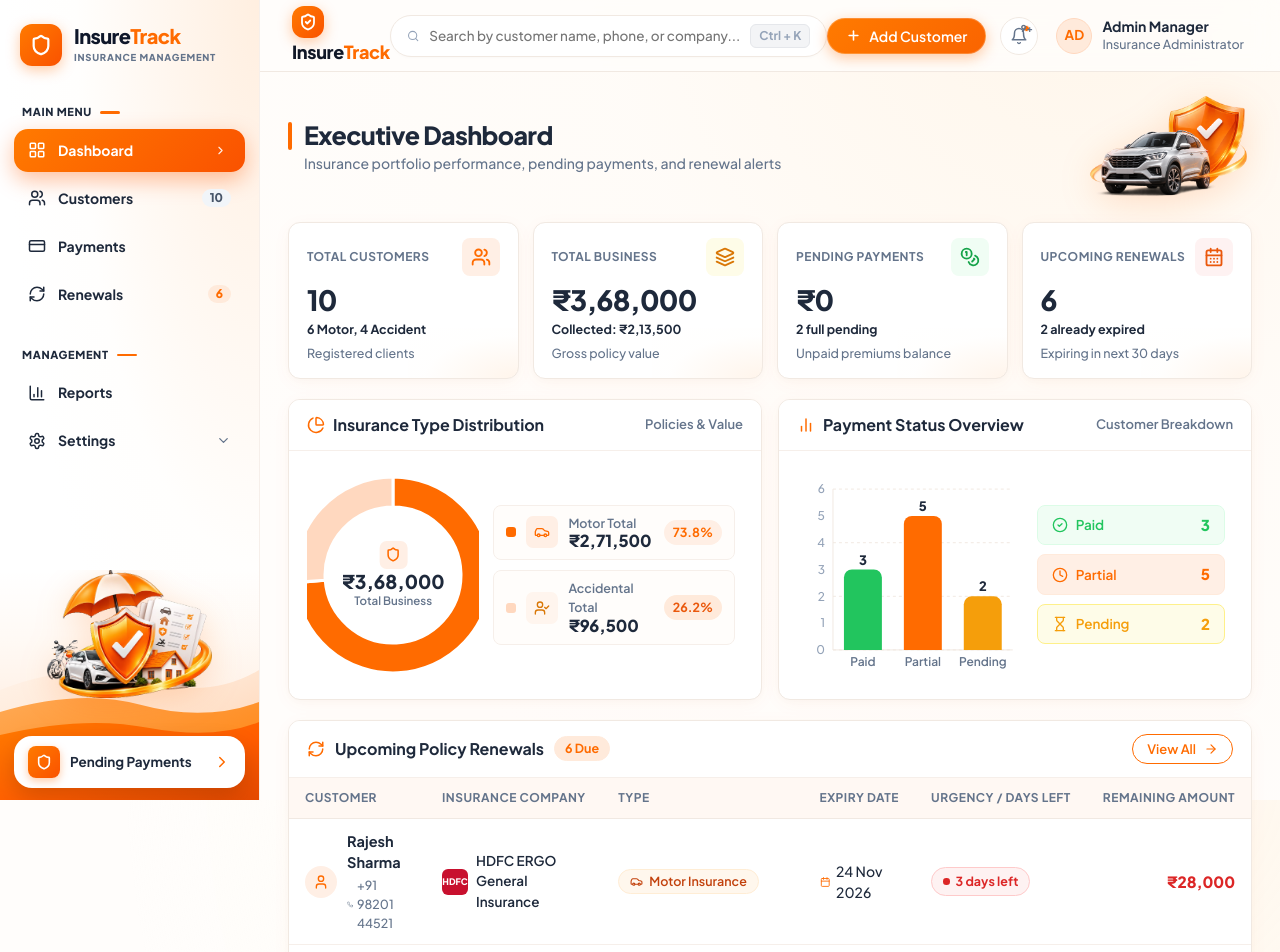
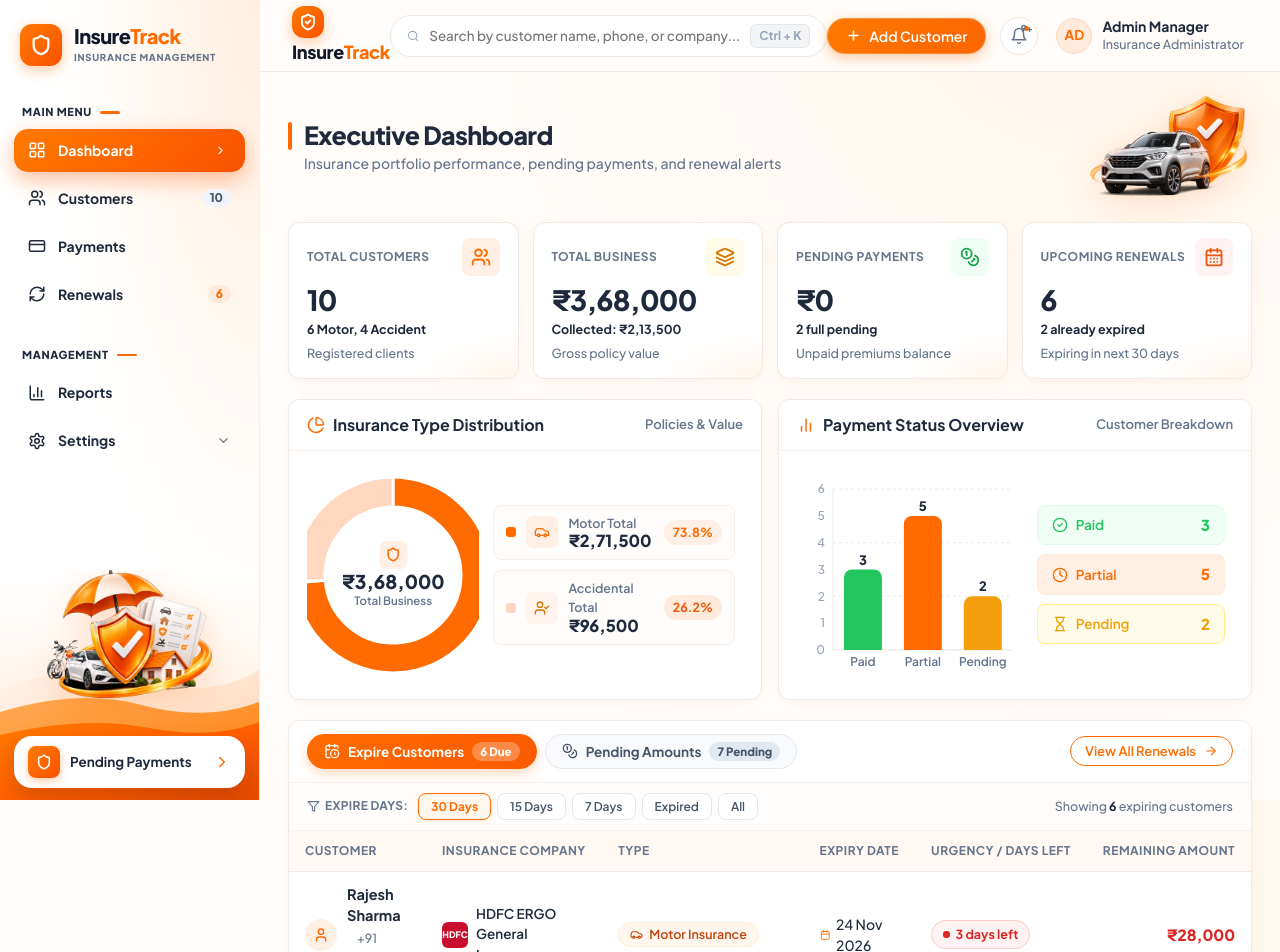
Before and after one commit to saravananpepsoftware/insurance-tracker, a React (Vite) app: page / in a window 1280 px wide. Shown: the top 952 px of the page. Built offline with nearby package versions, Linux system fonts and the light colour scheme.

Commit message:
feat(dashboard): add filter tabs for Expire Customers and Pending Amounts with 30d, 15d, 7d, expired days filter pills

```diff
--- a/src/components/dashboard/UpcomingRenewalsList.jsx
+++ b/src/components/dashboard/UpcomingRenewalsList.jsx
@@ -1,64 +1,205 @@
-import React from 'react';
+import React, { useState, useMemo } from 'react';
 import { useNavigate } from 'react-router-dom';
 import { calculateDaysRemaining, formatIndianDate, getUrgencyInfo } from '../../utils/dateUtils';
 import { formatCurrency } from '../../utils/formatCurrency';
 import { getCarrierBadge } from '../../utils/carrierUtils';
+import { PaymentStatusBadge } from '../common/StatusBadge';
 import {
-  RefreshCw,
   ArrowRight,
   Phone,
   User,
   Car,
   Shield,
   Calendar,
-  ChevronRight
+  ChevronRight,
+  CalendarClock,
+  Coins,
+  Filter
 } from 'lucide-react';
 
-export function UpcomingRenewalsList({ customers }) {
+export function UpcomingRenewalsList({ customers = [] }) {
   const navigate = useNavigate();
 
-  // Filter policies expiring in next 30 days and not expired
-  const upcoming = customers
-    .filter((c) => {
+  // Tab filter: 'expiring' | 'pending'
+  const [activeTab, setActiveTab] = useState('expiring');
+
+  // Days filter: '30' | '15' | '7' | 'expired' | 'all'
+  const [daysFilter, setDaysFilter] = useState('30');
+
+  // Overall badge counts
+  const expiring30Count = useMemo(() => {
+    return customers.filter((c) => {
       const days = calculateDaysRemaining(c.policyEndDate);
       return days >= 0 && days <= 30;
-    })
-    .sort((a, b) => calculateDaysRemaining(a.policyEndDate) - calculateDaysRemaining(b.policyEndDate));
+    }).length;
+  }, [customers]);
+
+  const pendingCount = useMemo(() => {
+    return customers.filter((c) => (Number(c.remainingAmount) || 0) > 0).length;
+  }, [customers]);
+
+  // Filtered customer list
+  const filteredList = useMemo(() => {
+    let list = [...customers];
+
+    if (activeTab === 'expiring') {
+      // 1. Expire Customers Filter
+      if (daysFilter === '30') {
+        list = list.filter((c) => {
+          const days = calculateDaysRemaining(c.policyEndDate);
+          return days >= 0 && days <= 30;
+        });
+      } else if (daysFilter === '15') {
+        list = list.filter((c) => {
+          const days = calculateDaysRemaining(c.policyEndDate);
+          return days >= 0 && days <= 15;
+        });
+      } else if (daysFilter === '7') {
+        list = list.filter((c) => {
+          const days = calculateDaysRemaining(c.policyEndDate);
+          return days >= 0 && days <= 7;
+        });
+      } else if (daysFilter === 'expired') {
+        list = list.filter((c) => calculateDaysRemaining(c.policyEndDate) < 0);
+      } else if (daysFilter === 'all') {
+        list = list.filter((c) => !!c.policyEndDate);
+      }
+
+      // Sort by earliest expiration first
+      list.sort((a, b) => calculateDaysRemaining(a.policyEndDate) - calculateDaysRemaining(b.policyEndDate));
+    } else {
+      // 2. Pending Amounts Filter (customers with pending balance)
+      list = list.filter((c) => (Number(c.remainingAmount) || 0) > 0);
+
+      if (daysFilter === '30') {
+        list = list.filter((c) => {
+          const days = calculateDaysRemaining(c.policyEndDate);
+          return days >= 0 && days <= 30;
+        });
+      } else if (daysFilter === '15') {
+        list = list.filter((c) => {
+          const days = calculateDaysRemaining(c.policyEndDate);
+          return days >= 0 && days <= 15;
+        });
+      } else if (daysFilter === '7') {
+        list = list.filter((c) => {
+          const days = calculateDaysRemaining(c.policyEndDate);
+          return days >= 0 && days <= 7;
+        });
+      } else if (daysFilter === 'expired') {
+        list = list.filter((c) => calculateDaysRemaining(c.policyEndDate) < 0);
+      }
+
+      // Sort by highest pending amount first, then by earliest expiration
+      list.sort((a, b) => {
+        const remDiff = (Number(b.remainingAmount) || 0) - (Number(a.remainingAmount) || 0);
+        if (remDiff !== 0) return remDiff;
+        return calculateDaysRemaining(a.policyEndDate) - calculateDaysRemaining(b.policyEndDate);
+      });
+    }
+
+    return list;
+  }, [customers, activeTab, daysFilter]);
 
   return (
     <div className="app-card renewals-dashboard-card" style={{ marginBottom: '24px' }}>
-      <div className="card-header">
-        <div style={{ display: 'flex', alignItems: 'center', gap: '10px', flexWrap: 'wrap' }}>
-          <RefreshCw size={18} color="var(--primary-orange)" />
-          <span style={{ fontSize: '16px', fontWeight: 700, color: 'var(--text-primary)' }}>
-            Upcoming Policy Renewals
+      {/* Card Header with Two Filter Tabs & View All Button */}
+      <div className="card-header" style={{ flexWrap: 'wrap', gap: '12px' }}>
+        <div className="dashboard-table-tabs">
+          {/* Tab 1: Expire Customers */}
+          <button
+            type="button"
+            className={`dashboard-filter-tab ${activeTab === 'expiring' ? 'active' : ''}`}
+            onClick={() => setActiveTab('expiring')}
+          >
+            <CalendarClock size={16} />
+            <span>Expire Customers</span>
+            <span className="tab-count-pill">
+              {expiring30Count} Due
             </span>
-          <span
-            className="badge badge-orange"
-            style={{ backgroundColor: '#FFEADB', color: 'var(--primary-orange)', fontWeight: 700, fontSize: '12.5px', padding: '3px 10px' }}
+          </button>
+
+          {/* Tab 2: Pending Amounts */}
+          <button
+            type="button"
+            className={`dashboard-filter-tab ${activeTab === 'pending' ? 'active' : ''}`}
+            onClick={() => setActiveTab('pending')}
           >
-            {upcoming.length} Due
+            <Coins size={16} />
+            <span>Pending Amounts</span>
+            <span className="tab-count-pill">
+              {pendingCount} Pending
             </span>
+          </button>
         </div>
 
         <button
+          type="button"
           className="btn btn-outline-orange btn-sm"
-          onClick={() => navigate('/renewals')}
+          onClick={() => navigate(activeTab === 'expiring' ? '/renewals' : '/payments')}
           style={{ padding: '6px 14px', fontSize: '13px' }}
         >
-          <span>View All</span>
+          <span>{activeTab === 'expiring' ? 'View All Renewals' : 'View All Payments'}</span>
           <ArrowRight size={14} />
         </button>
       </div>
 
+      {/* Days Filter Sub-Bar */}
+      <div className="dashboard-table-subbar">
+        <div className="days-filter-container">
+          <span className="days-filter-label">
+            <Filter size={13} />
+            <span>Expire Days:</span>
+          </span>
+
+          <div className="days-filter-pills">
+            {[
+              { id: '30', label: '30 Days' },
+              { id: '15', label: '15 Days' },
+              { id: '7', label: '7 Days' },
+              { id: 'expired', label: 'Expired' },
+              { id: 'all', label: 'All' },
+            ].map((pill) => (
+              <button
+                key={pill.id}
+                type="button"
+                className={`days-filter-pill ${daysFilter === pill.id ? 'active' : ''}`}
+                onClick={() => setDaysFilter(pill.id)}
+              >
+                {pill.label}
+              </button>
+            ))}
+          </div>
+        </div>
+
+        <div className="days-filter-summary">
+          Showing <strong>{filteredList.length}</strong> {activeTab === 'expiring' ? 'expiring customers' : 'pending amount customers'}
+        </div>
+      </div>
+
+      {/* Table Content */}
       <div style={{ padding: 0 }}>
-        {upcoming.length === 0 ? (
-          <div style={{ padding: '32px', textAlign: 'center', color: 'var(--text-secondary)' }}>
-            <p style={{ fontWeight: 600, color: 'var(--text-primary)' }}>No policies expiring in the next 30 days!</p>
+        {filteredList.length === 0 ? (
+          <div style={{ padding: '36px 20px', textAlign: 'center', color: 'var(--text-secondary)' }}>
+            <p style={{ fontWeight: 700, fontSize: '15px', color: 'var(--text-primary)', marginBottom: '6px' }}>
+              {activeTab === 'expiring'
+                ? `No expiring customers found for ${daysFilter === 'all' ? 'All' : daysFilter === 'expired' ? 'Expired' : `${daysFilter} days`}!`
+                : `No pending amount customers found for ${daysFilter === 'all' ? 'All' : daysFilter === 'expired' ? 'Expired' : `${daysFilter} days`}!`}
+            </p>
+            <p style={{ fontSize: '13px', color: '#64748B', marginBottom: '14px' }}>
+              Try selecting a different expire days filter above or switch tabs.
+            </p>
+            <button
+              type="button"
+              className="btn btn-secondary btn-sm"
+              onClick={() => setDaysFilter('all')}
+            >
+              Show All Customers
+            </button>
           </div>
         ) : (
           <>
-            {/* Desktop Table View (Hidden on mobile) */}
+            {/* Desktop Table View */}
             <div className="table-container desktop-only" style={{ border: 'none', borderRadius: 0, boxShadow: 'none' }}>
               <table className="data-table">
                 <thead>
@@ -67,12 +208,12 @@ export function UpcomingRenewalsList({ customers }) {
                     <th>INSURANCE COMPANY</th>
                     <th>TYPE</th>
                     <th>EXPIRY DATE</th>
-                    <th>URGENCY / DAYS LEFT</th>
+                    <th>{activeTab === 'expiring' ? 'URGENCY / DAYS LEFT' : 'PAYMENT STATUS'}</th>
                     <th style={{ textAlign: 'right' }}>REMAINING AMOUNT</th>
                   </tr>
                 </thead>
                 <tbody>
-                  {upcoming.slice(0, 6).map((c) => {
+                  {filteredList.slice(0, 8).map((c) => {
                     const days = calculateDaysRemaining(c.policyEndDate);
                     const urgency = getUrgencyInfo(c.policyEndDate);
                     const remaining = Number(c.remainingAmount) || 0;
@@ -133,9 +274,12 @@ export function UpcomingRenewalsList({ customers }) {
                         </td>
 
                         <td>
+                          {activeTab === 'expiring' ? (
                             <span
                               className={`urgency-pill ${
-                              days <= 7
+                                days < 0
+                                  ? 'urgency-expired'
+                                  : days <= 7
                                   ? 'urgency-critical'
                                   : days <= 15
                                   ? 'urgency-warning'
@@ -145,6 +289,14 @@ export function UpcomingRenewalsList({ customers }) {
                               <span className="urgency-dot" />
                               <span>{urgency.label}</span>
                             </span>
+                          ) : (
+                            <div style={{ display: 'flex', flexDirection: 'column', gap: '2px', alignItems: 'flex-start' }}>
+                              <PaymentStatusBadge status={c.paymentStatus} />
+                              <span style={{ fontSize: '11px', color: '#64748B', fontWeight: 500 }}>
+                                {days < 0 ? `Expired (${Math.abs(days)}d ago)` : `${days}d to expiry`}
+                              </span>
+                            </div>
+                          )}
                         </td>
 
                         <td style={{ textAlign: 'right' }}>
@@ -159,9 +311,9 @@ export function UpcomingRenewalsList({ customers }) {
               </table>
             </div>
 
-            {/* Native Mobile Renewal Cards (No horizontal swipe required!) */}
+            {/* Native Mobile Renewal Cards */}
             <div className="mobile-only mobile-renewal-card-list">
-              {upcoming.slice(0, 6).map((c) => {
+              {filteredList.slice(0, 8).map((c) => {
                 const days = calculateDaysRemaining(c.policyEndDate);
                 const urgency = getUrgencyInfo(c.policyEndDate);
                 const remaining = Number(c.remainingAmount) || 0;
@@ -173,7 +325,7 @@ export function UpcomingRenewalsList({ customers }) {
                     className="mobile-renewal-card"
                     onClick={() => navigate(`/customers/${c.id}`)}
                   >
-                    {/* Top row: Customer Avatar, Name, and Urgency Pill */}
+                    {/* Top row: Customer Avatar, Name, and Urgency / Status */}
                     <div className="mobile-renewal-header">
                       <div className="mobile-renewal-user">
                         <div className="table-customer-avatar">
@@ -192,9 +344,12 @@ export function UpcomingRenewalsList({ customers }) {
                         </div>
                       </div>
 
+                      {activeTab === 'expiring' ? (
                         <span
                           className={`urgency-pill ${
-                          days <= 7
+                            days < 0
+                              ? 'urgency-expired'
+                              : days <= 7
                               ? 'urgency-critical'
                               : days <= 15
                               ? 'urgency-warning'
@@ -205,6 +360,9 @@ export function UpcomingRenewalsList({ customers }) {
                           <span className="urgency-dot" />
                           <span>{urgency.label}</span>
                         </span>
+                      ) : (
+                        <PaymentStatusBadge status={c.paymentStatus} />
+                      )}
                     </div>
 
                     {/* Middle row: Badges for Carrier and Policy Type */}
@@ -237,6 +395,7 @@ export function UpcomingRenewalsList({ customers }) {
                       </div>
 
                       <button
+                        type="button"
                         className="btn btn-secondary btn-sm"
                         style={{ padding: '4px 10px', fontSize: '11.5px', borderRadius: '8px' }}
                         onClick={() => navigate(`/customers/${c.id}`)}
--- a/src/styles/components.css
+++ b/src/styles/components.css
@@ -449,6 +449,140 @@
 }
 .urgency-notice .urgency-dot {
   background-color: #D97706;
+}
+
+.urgency-expired {
+  background-color: #FEE2E2;
+  color: #B91C1C;
+  border: 1px solid #FCA5A5;
+}
+.urgency-expired .urgency-dot {
+  background-color: #B91C1C;
+}
+
+/* Dashboard Table Filter Tabs & Controls */
+.dashboard-table-tabs {
+  display: flex;
+  align-items: center;
+  gap: 8px;
+  flex-wrap: wrap;
+}
+
+.dashboard-filter-tab {
+  display: inline-flex;
+  align-items: center;
+  gap: 8px;
+  padding: 7px 16px;
+  border-radius: 9999px;
+  font-size: 13.5px;
+  font-weight: 700;
+  cursor: pointer;
+  transition: all var(--transition-fast);
+  border: 1px solid #E2E8F0;
+  background-color: #F8FAFC;
+  color: #475569;
+}
+
+.dashboard-filter-tab:hover {
+  background-color: #FFF7ED;
+  color: var(--primary-orange);
+  border-color: #FED7AA;
+}
+
+.dashboard-filter-tab.active {
+  background: linear-gradient(135deg, #FF6B00 0%, #FA5A00 100%);
+  color: #FFFFFF;
+  border-color: transparent;
+  box-shadow: 0 4px 12px rgba(255, 107, 0, 0.28);
+}
+
+.dashboard-filter-tab .tab-count-pill {
+  padding: 2px 8px;
+  border-radius: 9999px;
+  font-size: 11.5px;
+  font-weight: 800;
+  transition: all var(--transition-fast);
+}
+
+.dashboard-filter-tab.active .tab-count-pill {
+  background-color: rgba(255, 255, 255, 0.28);
+  color: #FFFFFF;
+}
+
+.dashboard-filter-tab:not(.active) .tab-count-pill {
+  background-color: #E2E8F0;
+  color: #475569;
+}
+
+.dashboard-table-subbar {
+  padding: 10px 18px;
+  background-color: #FFFDFB;
+  border-bottom: 1px solid #F1F5F9;
+  display: flex;
+  align-items: center;
+  justify-content: space-between;
+  gap: 12px;
+  flex-wrap: wrap;
+}
+
+.days-filter-container {
+  display: flex;
+  align-items: center;
+  gap: 10px;
+  flex-wrap: wrap;
+}
+
+.days-filter-label {
+  font-size: 12px;
+  font-weight: 700;
+  color: #64748B;
+  display: inline-flex;
+  align-items: center;
+  gap: 5px;
+  text-transform: uppercase;
+  letter-spacing: 0.3px;
+}
+
+.days-filter-pills {
+  display: flex;
+  align-items: center;
+  gap: 6px;
+  flex-wrap: wrap;
+}
+
+.days-filter-pill {
+  padding: 5px 12px;
+  border-radius: 8px;
+  font-size: 12px;
+  font-weight: 600;
+  cursor: pointer;
+  transition: all var(--transition-fast);
+  background-color: #FFFFFF;
+  border: 1px solid #E2E8F0;
+  color: #475569;
+}
+
+.days-filter-pill:hover {
+  border-color: #FED7AA;
+  color: var(--primary-orange);
+  background-color: #FFF7ED;
+}
+
+.days-filter-pill.active {
+  background-color: #FFF7ED;
+  border-color: var(--primary-orange);
+  color: var(--primary-orange);
+  font-weight: 700;
+  box-shadow: 0 1px 4px rgba(255, 107, 0, 0.15);
+}
+
+.days-filter-summary {
+  font-size: 12.5px;
+  color: #64748B;
+}
+
+.days-filter-summary strong {
+  color: var(--text-primary);
 }
 
 /* Mobile Renewal Card List (Native App style) */
```
Also changed, not shown: vercel.json, 1 other file (tests, documents, lock files or other folders). Lines whose indentation alone changed are shown as unchanged.
